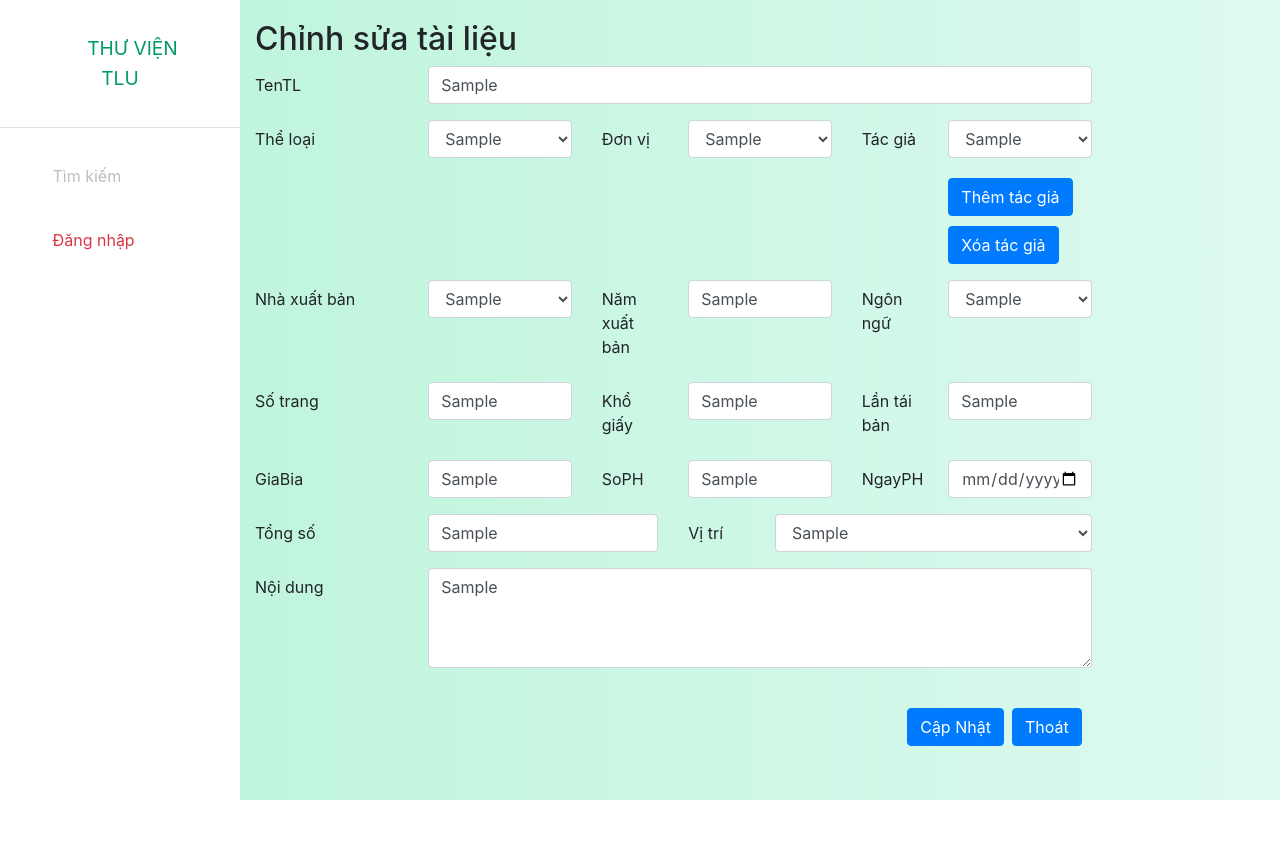
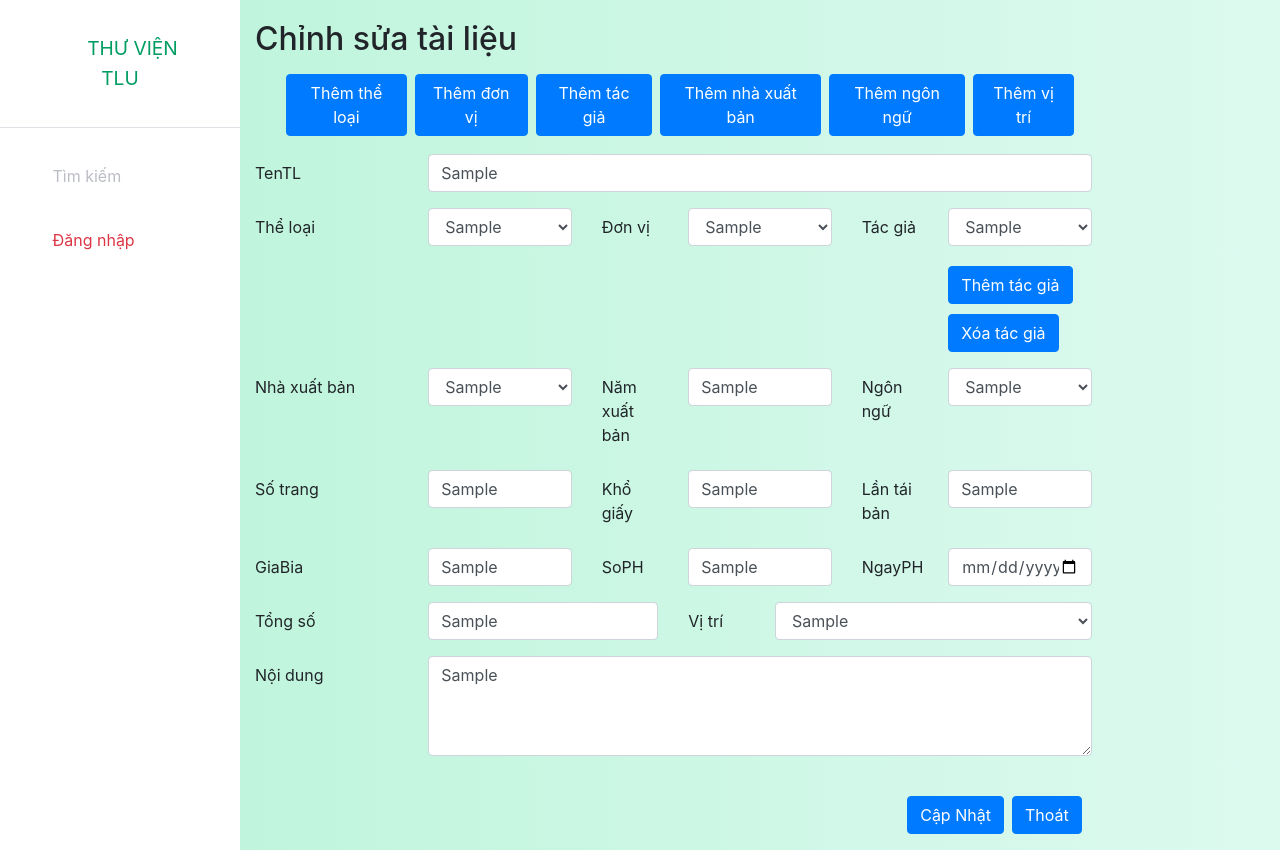
Before and after one commit to vnpresent/quanlythuvien, a PHP site: template views/document/edit.php in a window 1280 px wide. Before the commit the page ends 800 px from the top, so only its background shows below. Run offline with PHP 8.4, Linux system fonts and the light colour scheme; the template is opened without the code that fills it: most values are stand-ins (such as "Sample title", 1, 10 or a date in 2020); some libraries are stand-ins or nearby versions; some web fonts are replaced.

Commit message:
fix:document

```diff
--- a/views/document/edit.php
+++ b/views/document/edit.php
@@ -3,12 +3,16 @@
 <div class="container-fluid" style="padding-top:20px">
     <form action="index.php?controller=document&action=update" method="post">
     <h2>Chỉnh sửa tài liệu</h2>
-    <!-- <div class="col-sm-8">
-        <div class="d-grid gap-2 d-md-flex justify-content-md-end">
-            <button type="submit" class="btn btn-primary"> Cập Nhật</button>
-            <a name="" id="" class="btn btn-primary ml-2" href="index.php?controller=document" role="button">Thoát</a>
+    <div class="col-sm-10" style="margin-bottom:10px">
+        <div class="d-inline-flex p-2 bd-highlight">
+            <a name="" id="" class="btn btn-primary ml-2" href="index.php?controller=category&action=add" role="button">Thêm thể loại</a>
+            <a name="" id="" class="btn btn-primary ml-2" href="index.php?controller=unit&action=add" role="button">Thêm đơn vị</a>
+            <a name="" id="" class="btn btn-primary ml-2" href="index.php?controller=author&action=add" role="button">Thêm tác giả</a>
+            <a name="" id="" class="btn btn-primary ml-2" href="index.php?controller=publish&action=add" role="button">Thêm nhà xuất bản</a>
+            <a name="" id="" class="btn btn-primary ml-2" href="index.php?controller=language&action=add" role="button">Thêm ngôn ngữ</a>
+            <a name="" id="" class="btn btn-primary ml-2" href="index.php?controller=position&action=add" role="button">Thêm vị trí</a>
         </div>
-    </div> -->
+    </div>
         <input type="text" hidden name="MaTL" class="form-control" required="required" value="<?php echo $data['MaTL'] ?>">
         <div class="form-group row">
             <label for="inputEmail3" class="col-sm-2 col-form-label">TenTL</label>
```
